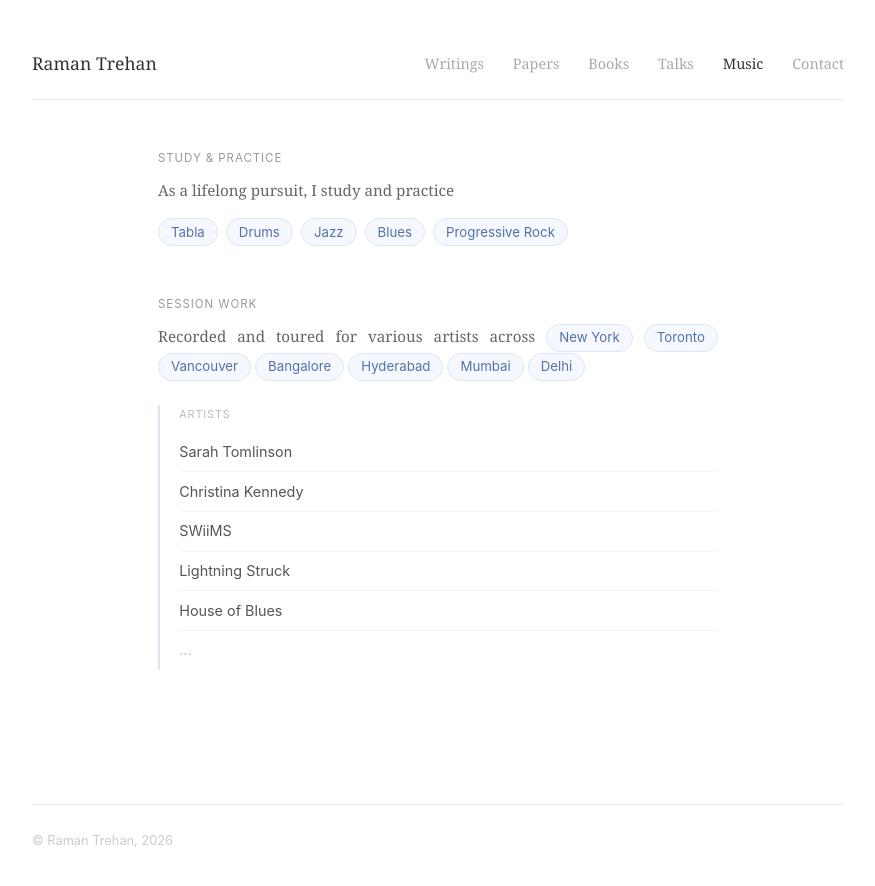
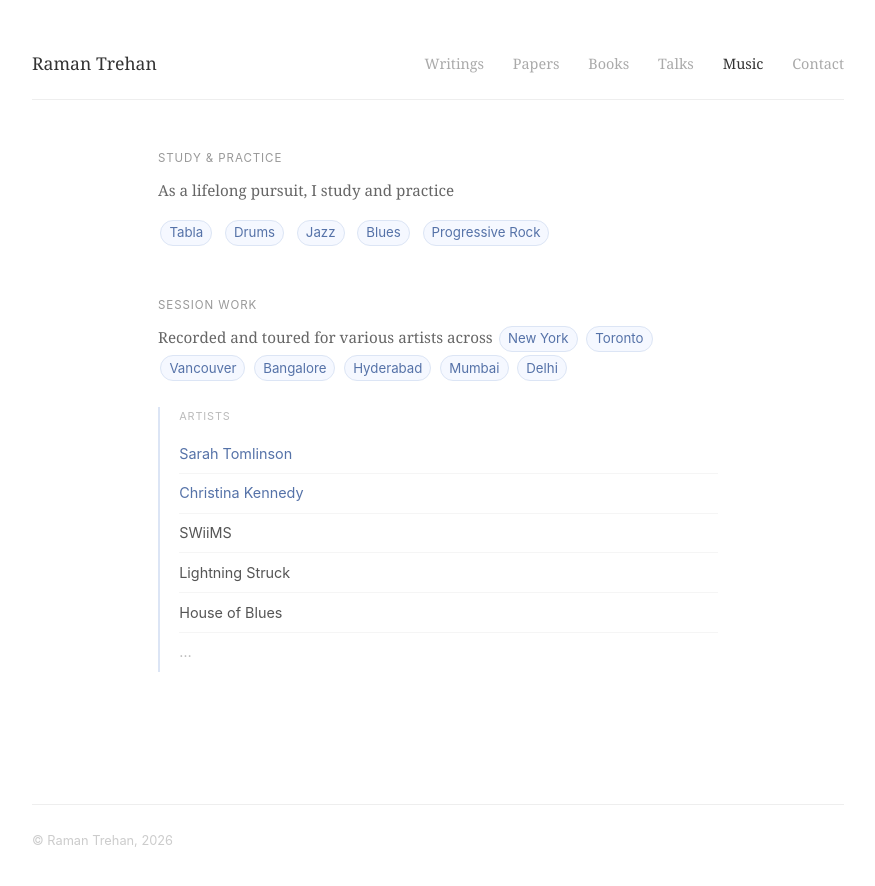
Before and after one commit to ramandeeptrehan/ramandeeptrehan.github.io, a Jekyll site: the page built from music/index.html, in a window 1280 px wide. Shown: the top 886 px of the page, without its empty margins (202-1077 px from the left). Built offline with Jekyll 4.4.1, drawn with Linux system fonts in a browser that asks for light colours.

Commit message:
Link artist names and fix city tag sizing

```diff
--- a/assets/css/style.css
+++ b/assets/css/style.css
@@ -359,6 +359,7 @@ article h2 {
   font-size: 0.95rem;
   color: #666;
   margin-bottom: 0.9rem;
+  text-align: left;
 }
 
 .music-tags {
@@ -370,7 +371,7 @@ article h2 {
 .music-tag {
   display: inline-block;
   font-size: 0.83rem;
-  padding: 0.15rem 0.75rem;
+  padding: 0.08rem 0.5rem;
   border-radius: 20px;
   font-family: -apple-system, BlinkMacSystemFont, sans-serif;
   background: #f5f8ff;
@@ -378,6 +379,7 @@ article h2 {
   border: 1px solid #dce5f5;
   vertical-align: middle;
   line-height: 1.6;
+  margin: 0.1rem 0.15rem;
 }
 
 .music-subsection {
@@ -411,6 +413,15 @@ article h2 {
 
 .music-artists li:last-child {
   border-bottom: none;
+}
+
+.music-artists a {
+  color: #5572a8;
+  text-decoration: none;
+}
+
+.music-artists a:hover {
+  text-decoration: underline;
 }
 
 .music-artists-more {
--- a/music/index.html
+++ b/music/index.html
@@ -24,8 +24,8 @@ title: Music
     <div class="music-subsection">
       <p class="music-sublabel">Artists</p>
       <ul class="music-artists">
-        <li>Sarah Tomlinson</li>
-        <li>Christina Kennedy</li>
+        <li><a href="https://www.sarahtomlinsonmusic.com/" target="_blank">Sarah Tomlinson</a></li>
+        <li><a href="https://www.christinakennedy.ca/" target="_blank">Christina Kennedy</a></li>
         <li>SWiiMS</li>
         <li>Lightning Struck</li>
         <li>House of Blues</li>
```
